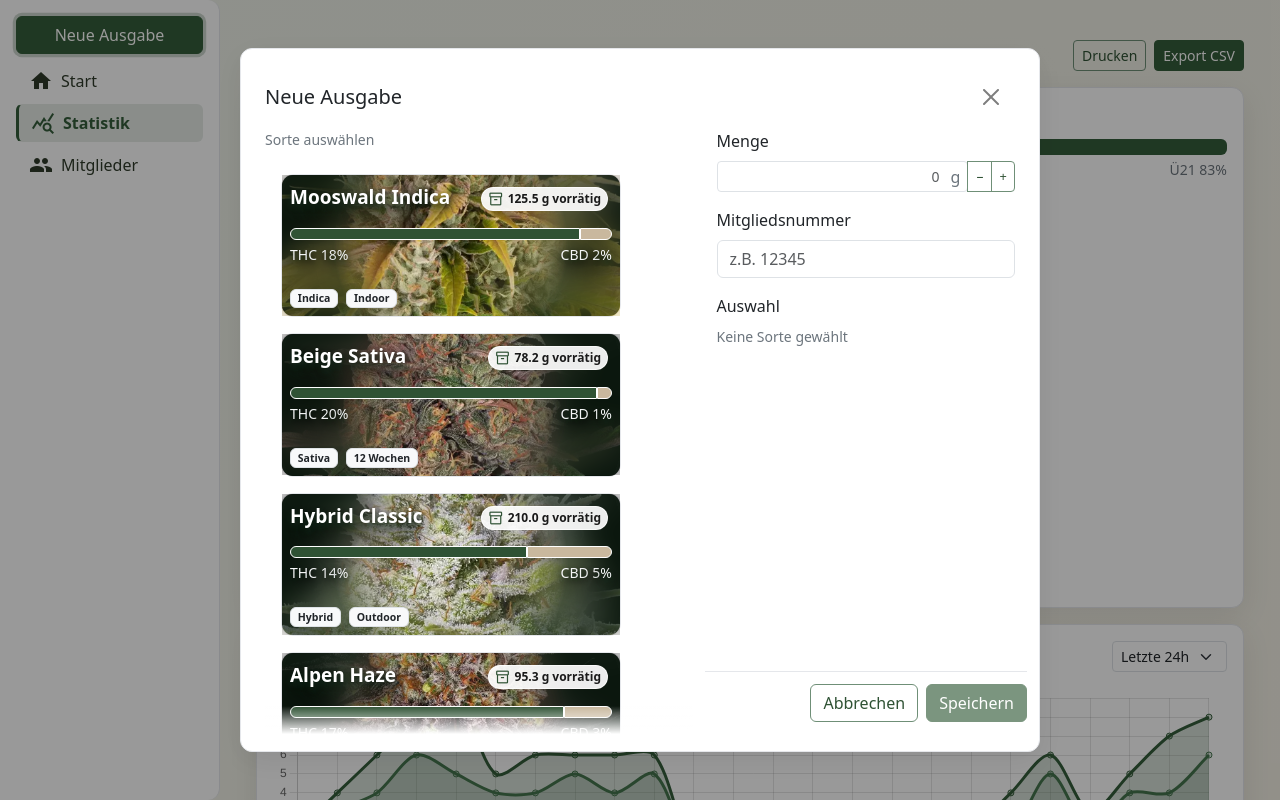
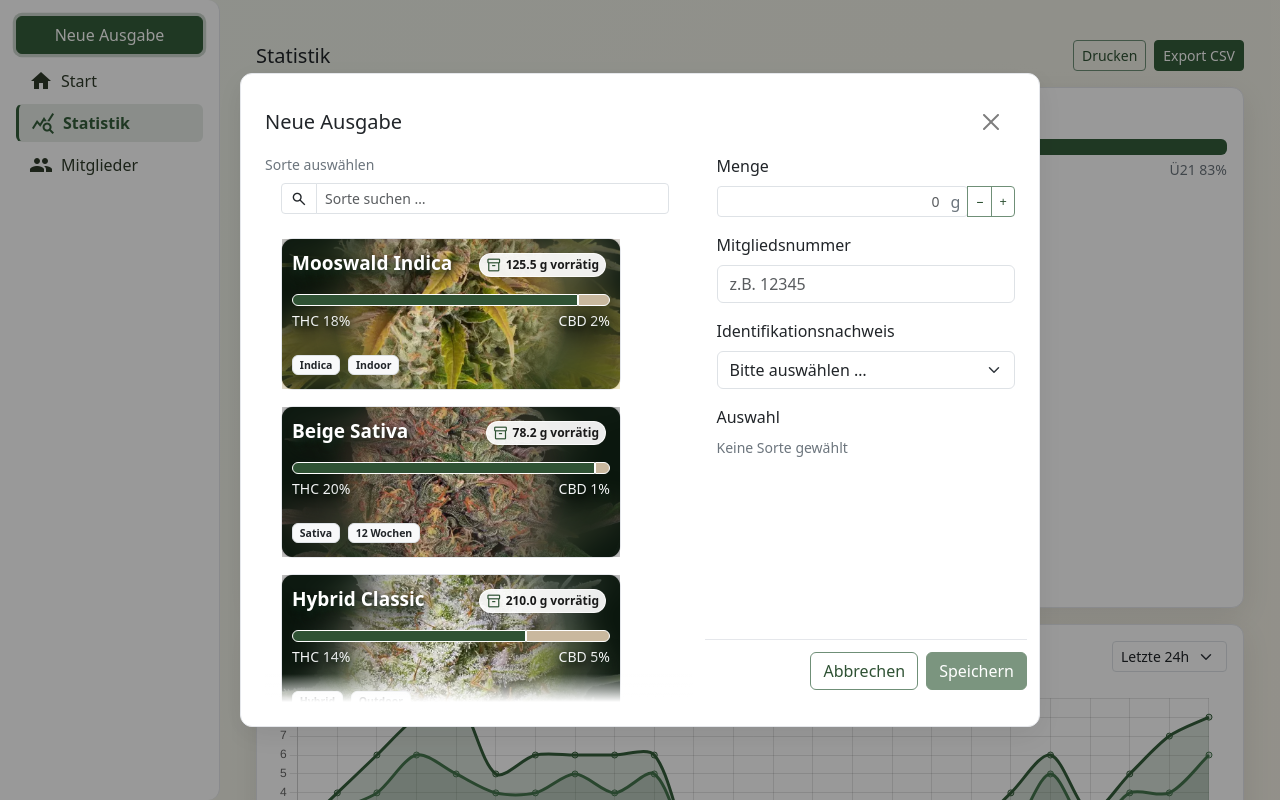
Before and after one commit to BlackHawk1912/CSC-Verwaltung, a React (Vite) app: page / in a window 1280 px wide. Both pictures are taken after a click on the button "Neue Ausgabe". Shown: the top 800 px of the page. Built offline with nearby package versions, Linux system fonts and the light colour scheme.

Commit message:
Add animations; fix info chip placement

```diff
--- a/src/App.css
+++ b/src/App.css
@@ -4,6 +4,12 @@
   padding: 0;
   text-align: initial;
 }
+
+/* Backdrop appear/leave */
+@keyframes backdrop-in { from { opacity: 0; } to { opacity: 1; } }
+@keyframes backdrop-out { from { opacity: 1; } to { opacity: 0; } }
+.backdrop-appear { animation: backdrop-in 180ms ease; }
+.backdrop-leave { animation: backdrop-out 160ms ease forwards; }
 
 .logo {
   height: 6em;
@@ -221,9 +227,15 @@ body {
 
 /* Ensure strain cards have enough height and fill container width */
 .strain-card {
-  min-height: 130px;
+  min-height: 152px; /* ensure enough room for chips */
   width: 100%;
-  padding: 8px;
+  padding: 10px 10px 14px; /* add extra bottom padding for chips */
+  transition: transform 140ms ease, box-shadow 140ms ease;
+}
+
+/* Subtle press feedback */
+.strain-card:active {
+  transform: scale(0.98);
 }
 
 /* Strain list: responsive grid that keeps cards side-by-side and prevents oversized cards */
@@ -256,6 +268,24 @@ body {
   justify-content: center;
   padding: 16px;
   z-index: 1050;
+}
+
+/* Modal appear animation */
+@keyframes modal-in {
+  from { opacity: 0; transform: translateY(6px) scale(0.98); }
+  to { opacity: 1; transform: translateY(0) scale(1); }
+}
+.modal-appear {
+  animation: modal-in 180ms ease;
+}
+
+/* Modal leave animation */
+@keyframes modal-out {
+  from { opacity: 1; transform: translateY(0) scale(1); }
+  to { opacity: 0; transform: translateY(6px) scale(0.98); }
+}
+.modal-leave {
+  animation: modal-out 160ms ease forwards;
 }
 
 /* Fade out at bottom of scroll lists */
@@ -317,6 +347,44 @@ body {
   z-index: 2; /* ensure above any internal overlays */
 }
 
+/* Selection appear animation */
+@keyframes fade-slide-in {
+  from { opacity: 0; transform: translateX(8px); }
+  to { opacity: 1; transform: translateX(0); }
+}
+.selection-slot.animate-in {
+  animation: fade-slide-in 220ms ease;
+}
+
+/* List appear with slight stagger for children */
+@keyframes fade-up {
+  from { opacity: 0; transform: translateY(6px); }
+  to { opacity: 1; transform: translateY(0); }
+}
+.animate-appear > * { animation: fade-up 200ms ease both; }
+.animate-appear > *:nth-child(1) { animation-delay: 0ms; }
+.animate-appear > *:nth-child(2) { animation-delay: 25ms; }
+.animate-appear > *:nth-child(3) { animation-delay: 50ms; }
+.animate-appear > *:nth-child(4) { animation-delay: 75ms; }
+.animate-appear > *:nth-child(5) { animation-delay: 100ms; }
+.animate-appear > *:nth-child(6) { animation-delay: 125ms; }
+
+/* Bump effect for grams input group */
+@keyframes bump {
+  0% { transform: scale(1); }
+  30% { transform: scale(1.02); }
+  100% { transform: scale(1); }
+}
+.input-group.bump { animation: bump 160ms ease; }
+
+/* Save button pop when first becomes enabled */
+@keyframes pop {
+  0% { transform: scale(0.98); }
+  60% { transform: scale(1.03); }
+  100% { transform: scale(1); }
+}
+.btn.btn-success.can-save { animation: pop 200ms ease; }
+
 /* StrainCard: stock badge in top-right for better readability */
 .strain-card .stock-badge {
   position: absolute;
--- a/src/components/organisms/ausgabe-modal.tsx
+++ b/src/components/organisms/ausgabe-modal.tsx
@@ -26,27 +26,59 @@ export const AusgabeModal: React.FC<AusgabeModalProps> = ({ open, onClose }) =>
   const [selectedId, setSelectedId] = useState<string | null>(null)
   const [grams, setGrams] = useState<string>('')
   const [member, setMember] = useState<string>('')
+  const [identification, setIdentification] = useState<string>('')
+  const [query, setQuery] = useState<string>('')
+  const [mounted, setMounted] = useState<boolean>(false)
+  const [leaving, setLeaving] = useState<boolean>(false)
   const listRef = useRef<HTMLDivElement | null>(null)
   const [atTop, setAtTop] = useState(true)
   const [atBottom, setAtBottom] = useState(false)
   const inputRef = useRef<HTMLInputElement | null>(null)
+  const [animatePick, setAnimatePick] = useState(false)
+  const [animateList, setAnimateList] = useState(false)
+  const [gramsBump, setGramsBump] = useState(false)
 
   const selected = useMemo(() => mockStrains.find((s) => s.id === selectedId) || null, [selectedId])
+  const canSave = !!selected && !!grams && !!member && !!identification
 
-  // prevent background scroll while modal is open
+  // Search: compute matches once for reuse in suggestions and filtered list
+  const matches = useMemo(() => {
+    const q = query.trim().toLowerCase()
+    if (!q) return mockStrains
+    return mockStrains.filter(
+      (s) =>
+        s.name.toLowerCase().includes(q) ||
+        s.info.some((i) => i.toLowerCase().includes(q))
+    )
+  }, [query])
+  // No dropdown suggestions; list filters live based on `query`.
+
+  // Mount/unmount handling for enter/leave animations
   useEffect(() => {
-    if (!open) return
+    if (open) {
+      setMounted(true)
+      setLeaving(false)
+    } else if (mounted) {
+      setLeaving(true)
+      const t = window.setTimeout(() => setMounted(false), 180)
+      return () => window.clearTimeout(t)
+    }
+  }, [open, mounted])
+
+  // prevent background scroll while modal is visible
+  useEffect(() => {
+    if (!mounted || leaving) return
     const prev = document.body.style.overflow
     document.body.style.overflow = 'hidden'
     return () => { document.body.style.overflow = prev }
-  }, [open])
+  }, [mounted, leaving])
 
-  // initialize fade overlay visibility on mount/open
+  // initialize fade overlay visibility on mount/visible
   useEffect(() => {
-    if (!open) return
+    if (!mounted || leaving) return
     // next tick to ensure listRef is rendered
     queueMicrotask(onScroll)
-  }, [open])
+  }, [mounted, leaving])
 
   const onScroll = () => {
     const el = listRef.current
@@ -56,10 +88,29 @@ export const AusgabeModal: React.FC<AusgabeModalProps> = ({ open, onClose }) =>
     setAtBottom(scrollTop + clientHeight >= scrollHeight - 1)
   }
 
+  // Animate the selection slot when a strain is picked
+  useEffect(() => {
+    if (!mounted || leaving) return
+    if (!selectedId) return
+    setAnimatePick(true)
+    const t = window.setTimeout(() => setAnimatePick(false), 260)
+    return () => window.clearTimeout(t)
+  }, [selectedId, mounted, leaving])
+
+  // Staggered list appear when query changes
+  useEffect(() => {
+    if (!mounted || leaving) return
+    setAnimateList(true)
+    const t = window.setTimeout(() => setAnimateList(false), 260)
+    return () => window.clearTimeout(t)
+  }, [query, mounted, leaving])
+
   const bump = (delta: number) => {
     const cur = parseLocale(grams)
     const next = Math.max(0, Math.round((cur + delta) * 100) / 100)
     setGrams(formatLocale(next))
+    setGramsBump(true)
+    window.setTimeout(() => setGramsBump(false), 200)
   }
 
   const parseLocale = (s: string) => {
@@ -77,17 +128,18 @@ export const AusgabeModal: React.FC<AusgabeModalProps> = ({ open, onClose }) =>
     const m = Number(member)
     if (!Number.isFinite(g) || g <= 0) return
     if (!Number.isInteger(m) || m <= 0) return
+    if (!identification) return
     // would call API here
     // await api.postDisbursement({ strainId: selected.id, grams: g, memberNumber: m })
     // for now, just close
     onClose()
   }
 
-  if (!open) return null
+  if (!mounted) return null
 
   return (
-    <div className="modal-backdrop-custom">
-      <div className="modal-dialog modal-lg modal-content glass-panel p-4">
+    <div className={`modal-backdrop-custom ${leaving ? 'backdrop-leave' : 'backdrop-appear'}`}>
+      <div className={`modal-dialog modal-lg modal-content glass-panel p-4 ${leaving ? 'modal-leave' : 'modal-appear'}`}>
         <div className="d-flex justify-content-between align-items-center mb-2">
           <h5 className="mb-0">Neue Ausgabe</h5>
           <button type="button" className="btn-close" aria-label="Close" onClick={onClose} />
@@ -96,14 +148,29 @@ export const AusgabeModal: React.FC<AusgabeModalProps> = ({ open, onClose }) =>
         <div className="row g-4">
           <div className="col-md-7">
             <div className="small text-secondary mb-2">Sorte auswählen</div>
+            <div className="position-relative mb-2" style={{ marginLeft: 16, marginRight: 24 }}>
+              <div className="input-group input-group-sm">
+                <span className="input-group-text bg-white">
+                  <span className="material-symbols-outlined" aria-hidden style={{ fontSize: 18, lineHeight: 1 }}>search</span>
+                </span>
+                <input
+                  type="text"
+                  className="form-control form-control-sm"
+                  placeholder="Sorte suchen …"
+                  value={query}
+                  onChange={(e) => setQuery(e.target.value)}
+                  aria-label="Sorte suchen"
+                />
+              </div>
+            </div>
             <div className={`position-relative fade-container ${atTop ? 'at-top' : ''} ${atBottom ? 'at-bottom' : ''}`}>
               <div
                 ref={listRef}
                 onScroll={onScroll}
-                className="strain-grid custom-scroll"
-                style={{ maxHeight: '72vh', overflow: 'auto', padding: '16px' }}
+                className={`strain-grid custom-scroll ${animateList ? 'animate-appear' : ''}`}
+                style={{ height: '60vh', overflow: 'auto', padding: '16px' }}
               >
-                {mockStrains.map((s) => (
+                {matches.map((s) => (
                   <StrainCard key={s.id} strain={s} selected={s.id === selectedId} onSelect={setSelectedId} />
                 ))}
               </div>
@@ -115,7 +182,7 @@ export const AusgabeModal: React.FC<AusgabeModalProps> = ({ open, onClose }) =>
           <div className="col-md-5" style={{ position: 'relative', paddingBottom: 64 }}>
             <div className="mb-3">
               <label className="form-label">Menge</label>
-              <div className="input-group align-items-stretch">
+              <div className={`input-group align-items-stretch ${gramsBump ? 'bump' : ''}`}>
                 <div className="with-suffix flex-grow-1">
                   <input
                     type="text"
@@ -146,9 +213,26 @@ export const AusgabeModal: React.FC<AusgabeModalProps> = ({ open, onClose }) =>
             </div>
 
             <div className="mb-3">
+              <label className="form-label">Identifikationsnachweis</label>
+              <select
+                className="form-select"
+                value={identification}
+                onChange={(e) => setIdentification(e.target.value)}
+                aria-label="Identifikationsnachweis auswählen"
+              >
+                <option value="" disabled>Bitte auswählen …</option>
+                <option value="persönlich bekannt">Persönlich bekannt</option>
+                <option value="amtliches Dokument">Amtliches Dokument</option>
+                <option value="mitgliedsausweis">Mitgliedsausweis</option>
+              </select>
+            </div>
+
+            <div className="mb-3">
               <label className="form-label">Auswahl</label>
               {selected ? (
-                <StrainCard strain={selected} selected onSelect={undefined} />
+                <div className={`selection-slot ${animatePick ? 'animate-in' : ''}`}>
+                  <StrainCard strain={selected} selected onSelect={undefined} />
+                </div>
               ) : (
                 <div className="small text-secondary">Keine Sorte gewählt</div>
               )}
@@ -157,7 +241,7 @@ export const AusgabeModal: React.FC<AusgabeModalProps> = ({ open, onClose }) =>
             <div className="d-flex justify-content-end gap-2 mt-3"
                  style={{ position: 'absolute', left: 0, right: 0, bottom: 0, background: '#fff', paddingTop: 12, paddingBottom: 12, borderTop: '1px solid #e5e7eb' }}>
               <button type="button" className="btn btn-outline-secondary" onClick={onClose}>Abbrechen</button>
-              <button type="button" className="btn btn-success" onClick={save} disabled={!selected || !grams || !member}>Speichern</button>
+              <button type="button" className={`btn btn-success ${canSave ? 'can-save' : ''}`} onClick={save} disabled={!canSave}>Speichern</button>
             </div>
           </div>
         </div>
```
Also changed, not shown: 2 other files (tests, documents, lock files or other folders).
